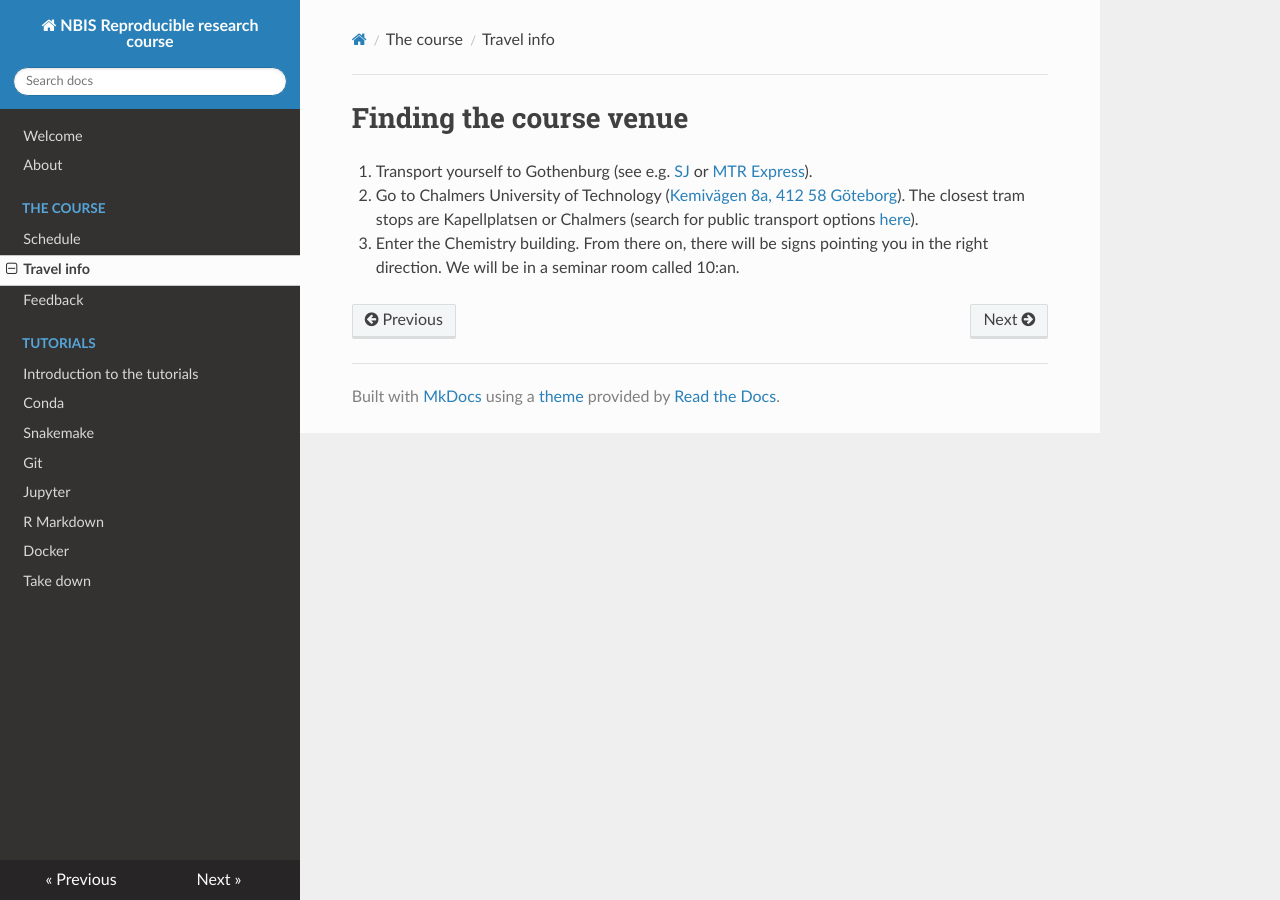
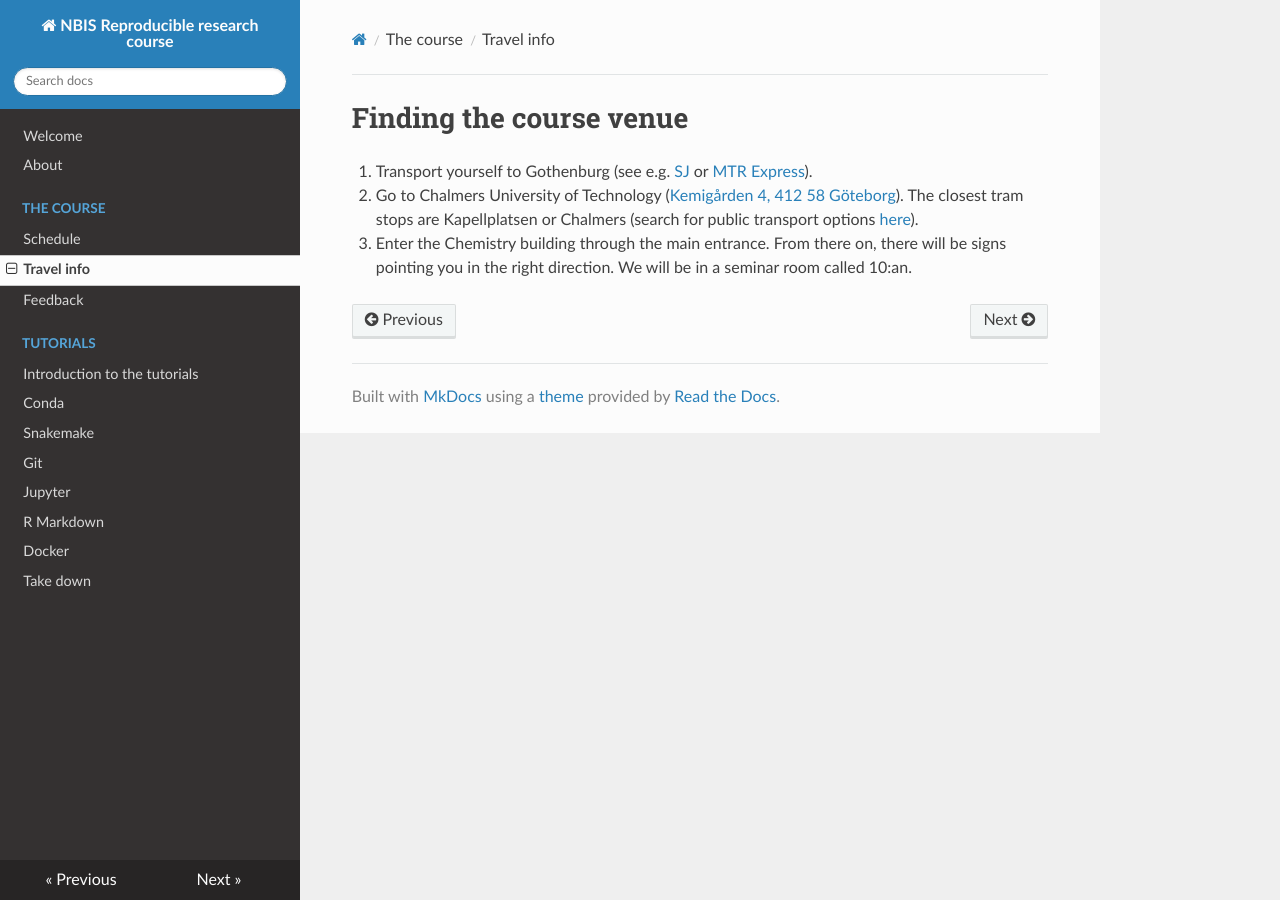
Before and after one commit to NBISweden/workshop-reproducible-research, an MkDocs documentation site: the page built from docs/travel.md, in a window 1280 px wide. Built offline with MkDocs 1.6.1, drawn with Linux system fonts in a browser that asks for light colours; nearby versions of some CDN libraries; old or Windows-style settings are respelled for this version of MkDocs.

Commit message:
travel info

```diff
--- a/docs/travel.md
+++ b/docs/travel.md
@@ -1,5 +1,5 @@
 # Finding the course venue
 
 1. Transport yourself to Gothenburg (see e.g. [SJ](https://www.sj.se) or [MTR Express](https://www.mtrexpress.se)).
-2. Go to Chalmers University of Technology ([Kemivägen 8a, 412 58 Göteborg](https://goo.gl/maps/SBjwu5puRfC2)). The closest tram stops are Kapellplatsen or Chalmers (search for public transport options [here](https://www.vasttrafik.se/en/)).
-3. Enter the Chemistry building. From there on, there will be signs pointing you in the right direction. We will be in a seminar room called 10:an.
+2. Go to Chalmers University of Technology ([Kemigården 4, 412 58 Göteborg](https://goo.gl/maps/WB1LcgKK9CN2)). The closest tram stops are Kapellplatsen or Chalmers (search for public transport options [here](https://www.vasttrafik.se/en/)).
+3. Enter the Chemistry building through the main entrance. From there on, there will be signs pointing you in the right direction. We will be in a seminar room called 10:an.
```
